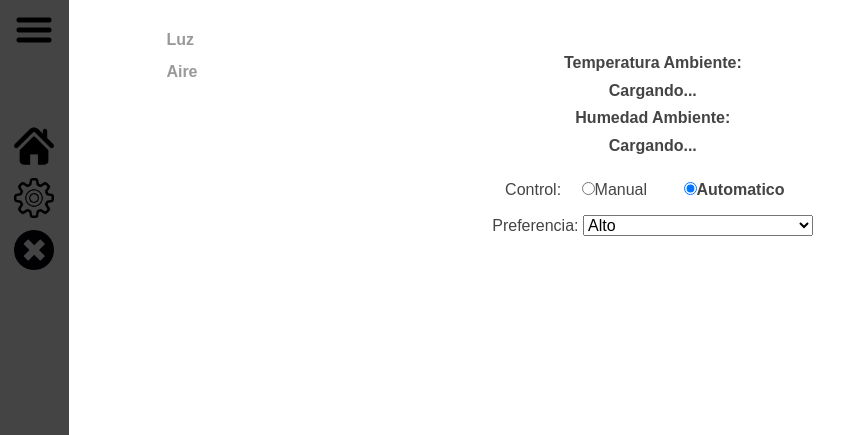
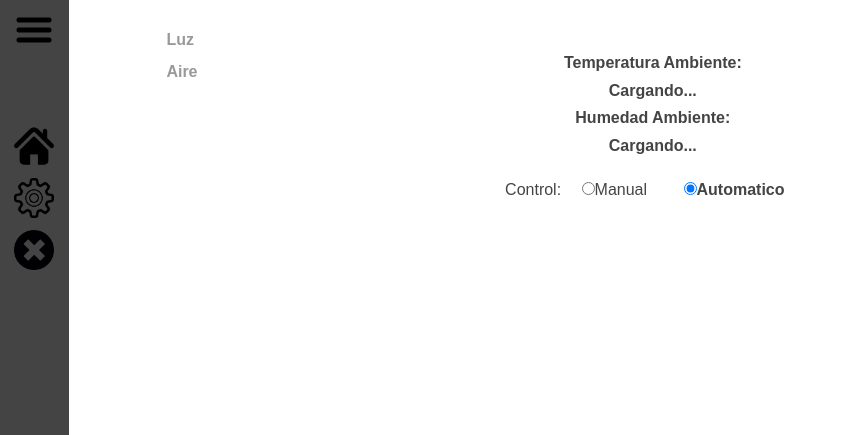
Before and after one commit to jfbenavid/Domotica_Django_v2, a Django app: page /aire/ in a window 1280 px wide. Shown: the part 79-514 px from the top of the page, without its empty margins (0-862 px from the left). Run offline with Django 3.2, Linux system fonts and the light colour scheme; a user stored in the database is signed in; data comes from the database, SQL or seed files in the repository; both versions use the stored data as it was after the commit.

Commit message:
Se cambia logica para funcionamiento de aire acondicionado tomando siempre la informacion de la base de datos y no lo configurado.

```diff
--- a/Domotica/urls.py
+++ b/Domotica/urls.py
@@ -26,10 +26,10 @@
 	#Se deben pasar 3 valores (2 numericos y una letra entre l y d)
 	url(r'^ProcesoLuz/(\d+) (\d+) (l|d)/$', 'app.views.ProcesoLuz', name = 'ProcesoLuz'),
 	#Se deben pasar 3 numeros a las preferencias del aire para poder ejecutarlo correctamente
-	url(r'^preferenciasAire/(\d+) (\d+)/$', 'app.views.preferenciasAire', name = 'preferenciasAire'),
+	url(r'^preferenciasAire/(\d+)/$', 'app.views.preferenciasAire', name = 'preferenciasAire'),
 	#Pagina que ejecuta los procesos del sensor
 	url(r'^ejecutarSensor/$', 'app.views.ejecutarSensor', name = 'ejecutarSensor'),
-	url(r'^temperaturaAuto/(\d)/$', 'app.views.temperaturaAuto', name = 'temperaturaAuto'),
+	url(r'^temperaturaAuto/$', 'app.views.temperaturaAuto', name = 'temperaturaAuto'),
 	#Url para cerrar la sesion activa
 	url(r'^cerrar/$', 'app.views.cerrar', name = 'cerrar'),
 	#Pagina con formulario para agregar nuevo puerto
--- a/app/models.py
+++ b/app/models.py
@@ -247,9 +247,7 @@
 		elif(Temperatura == "Bajo" and Humedad == "Bajo" and Promedio == "Bajo"):
 			Temperatura_Sal = "Bajo"
 
-		lista = {'temp':Temperatura_Sal,'fan':Ventilador_Sal}
-		#return (Temperatura_Sal, Ventilador_Sal)
-		return lista
+		return {'temp':Temperatura_Sal}
 
 	#Se define la nueva temperatura segun el estado quese procese
 	def ResultadoTemperatura(self, Temperatura_Salida):
@@ -261,17 +259,6 @@
 
 		if Temperatura_Salida == "Alto":
 			return  "26"
-
-	#Se define la nueva humedad segun el estado quese procese
-	def ResultadoHumedad(self, Ventilador_Salida):
-		if Ventilador_Salida == "Bajo":
-			return "3"
-
-		if Ventilador_Salida == "Medio":
-			return "2"
-
-		if Ventilador_Salida == "Alto":
-			return "1"
 
 	#Funcion que inicia el proceso difuso
 	def IniciarProceso(self, sTemperatura, sHumedad, iPreferencia):
@@ -286,10 +273,8 @@
 		if cTemperatura != cPreferencia:
 			resultado = self.ReglaPrincipal(cTemperatura, cHumedad, cPreferencia)
 			tempSalida  = self.ResultadoTemperatura(resultado['temp'])
-			ventiladorSalida  = self.ResultadoHumedad(resultado['fan'])
 
-			lista = {'temperatura':tempSalida,'ventilador':ventiladorSalida}
-			#return (tempSalida, ventiladorSalida)
+			lista = {'temperatura':tempSalida}
 			return lista
 
 		if cTemperatura == cPreferencia:
--- a/app/static/js/Aire.js
+++ b/app/static/js/Aire.js
@@ -13,10 +13,7 @@
 }
 
 function cambiarPreferencia (control) {
-	var retorno = usarAjaxGet('../preferenciasAire/' + control + ' ' + $('select[id=preferencia]').val());
-	/*$.get('../preferenciasAire/' + control + ' ' + $('select[id=preferencia]').val(), function (data) {
-		//alert('el control se cambio');
-	});*/
+	var retorno = usarAjaxGet('../preferenciasAire/' + control);
 }
 
 function cambioControl (esconder, mostrar, normal, negrita){
@@ -37,7 +34,7 @@
 		});
 	}
 	else{
-		$.get('../temperaturaAuto/' + $('select[id=preferencia]').val(), function(data){
+		$.get('../temperaturaAuto/', function(data){
 			var gLista = $.parseJSON(data);
 			$('#temp').html(gLista.temperatura + " °C");
 			$('#humedad').html(gLista.humedad + " %");
@@ -70,8 +67,6 @@
 
 function Inicio () {
 	InicializarControles();
-
-	$('select[id=preferencia]').change(function(){cambiarPreferencia(2);});
 
 	setInterval(function (){
 		sensarTemperatura();
--- a/app/templates/aire.html
+++ b/app/templates/aire.html
@@ -21,14 +21,7 @@
 		<label id="lManual" ><input value="1" name="uso" type="radio" id="usoManual" onclick="switchControles('manual')" />Manual</label>
 		<label id="lAuto" ><input value="2" name="uso" type="radio" id="usoAuto" onclick="switchControles('auto')" />Automatico</label>
 	</div>
-	<div class="aireAutomatico">
-		<span>Preferencia:</span>
-		<select name="" id="preferencia">
-			<option value="1">Alto</option>
-			<option value="2">Medio</option>
-			<option value="3">Bajo</option>
-		</select>
-	</div>
+	<div class="aireAutomatico"></div>
 	<div class="aireManual">
 		<div class="infoAire">
 			<div>
--- a/app/views.py
+++ b/app/views.py
@@ -78,26 +78,17 @@
 
 #Se usa para cambiar los valores de las preferencias del aire en la base de datos
 @login_required(login_url = '/')
-def preferenciasAire(request, control, preferencia):
+def preferenciasAire(request, control):
 	try:
 		iControl = int(control)
-		iPreferencia = int(preferencia)
 
 		aire = Aire.objects.get(puerto = 4)
 		aire.control = iControl
-		aire.preferencia = iPreferencia
 		aire.save()
 
 		sControl = 'manual' if iControl == 1 else 'automatico'
 
-		if iPreferencia == 1:
-			sPreferencia = 'bajo'
-		elif iPreferencia == 2:
-			sPreferencia = 'medio'
-		elif iPreferencia == 3:
-			sPreferencia = 'alto'
-
-		lista = {'control':sControl, 'preferencia':sPreferencia}
+		lista = {'control':sControl}
 		sJsonLuz = json.dumps(lista)
 
 		return HttpResponse(sJsonLuz)
@@ -215,23 +206,16 @@
 		print 'error en la creacion de usuario:\n %s' % e
 
 @login_required(login_url = '/')
-def temperaturaAuto(request, preferencia):
+def temperaturaAuto(request):
 	try:
 		temperaturas = { '16':'KEY_TEMPERATURE16', '17':'KEY_TEMPERATURE17', '18':'KEY_TEMPERATURE18', '19':'KEY_TEMPERATURE19', '20':'KEY_TEMPERATURE20', '21':'KEY_TEMPERATURE21', '22':'KEY_TEMPERATURE22', '23':'KEY_TEMPERATURE23', '24':'KEY_TEMPERATURE23', '25':'KEY_TEMPERATURE23' }
-		switchHumedad = {'1':'KEY_FANSPEEDHIGH', '2':'KEY_FANSPEEDMED', '3':'KEY_FANSPEEDLOW'}
 		procesosAire = ProcesosTemperatura()
 		aire = Aire.objects.get(puerto = 4)
 
 		humedad, temperatura = procesosAire.Sensar()
 
-		#valores a colocar
-		#print("humedad", type(humedad))
-		#print("temperatura", type(temperatura))
-
 		#difusa es la que se debe usar para enviar la señal al aire
-		difusa = procesosAire.IniciarProceso(int(temperatura), int(humedad), preferencia)
-
-		#prueba = procesosAire.IniciarProceso(22, 71, preferencia)
+		difusa = procesosAire.IniciarProceso(int(temperatura), int(humedad), aire.preferencia)
 
 		if difusa != 0:
 			if difusa['temperatura'] > temperatura:
@@ -243,20 +227,6 @@
 				procesosAire.controlManual(temperaturas[str(temperatura)])
 
 			aire.temperaturaControl = temperatura
-
-			if difusa['ventilador'] == "1":
-				aire.estadoVentilacion = "alto"
-				procesosAire.controlManual(switchHumedad["1"])
-
-			if difusa['ventilador'] == "2":
-				aire.estadoVentilacion = "medio"
-				procesosAire.controlManual(switchHumedad["2"])
-
-			if difusa['ventilador'] == "3":
-				aire.estadoVentilacion = "bajo"
-				procesosAire.controlManual(switchHumedad["3"])
-
-
 
 		temp = {'humedad':humedad, 'temperatura': temperatura}
 		sJson = json.dumps(temp)
```
Also changed, not shown: domotica.db, 1 other file.
